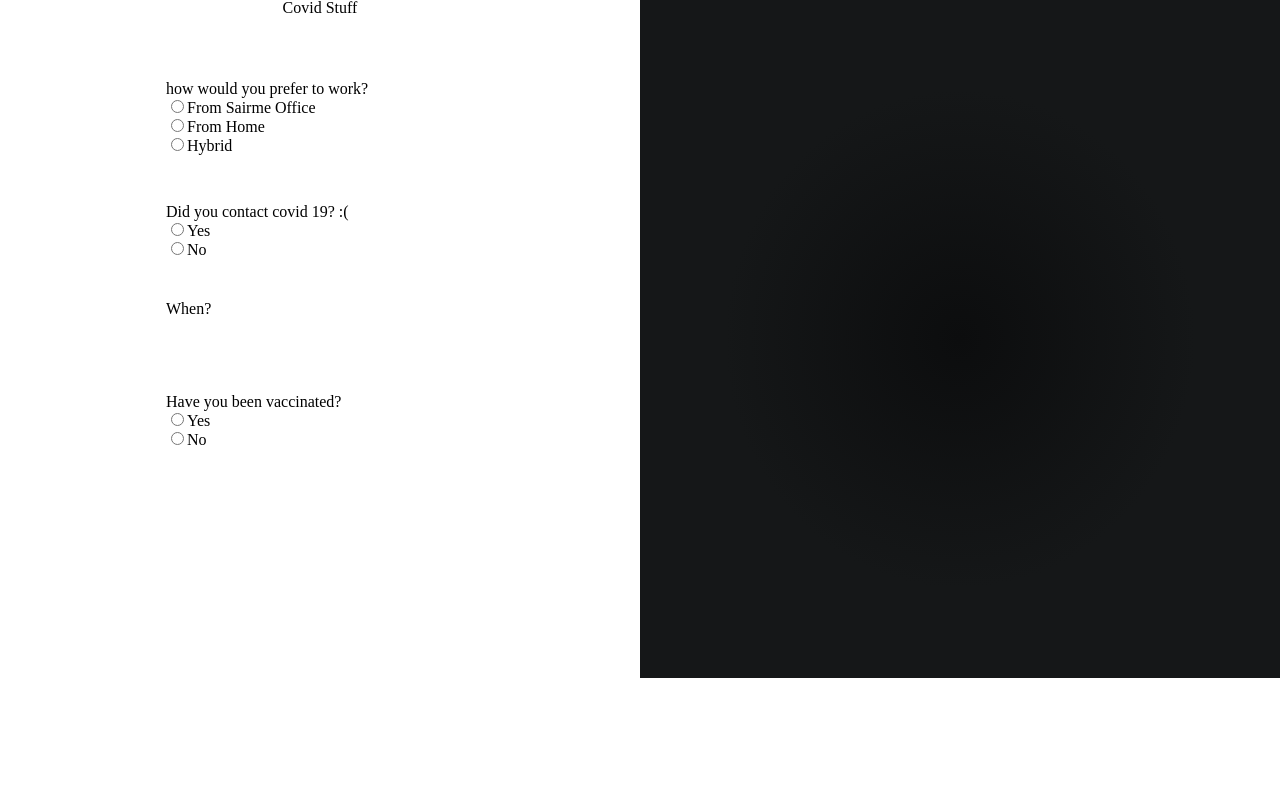
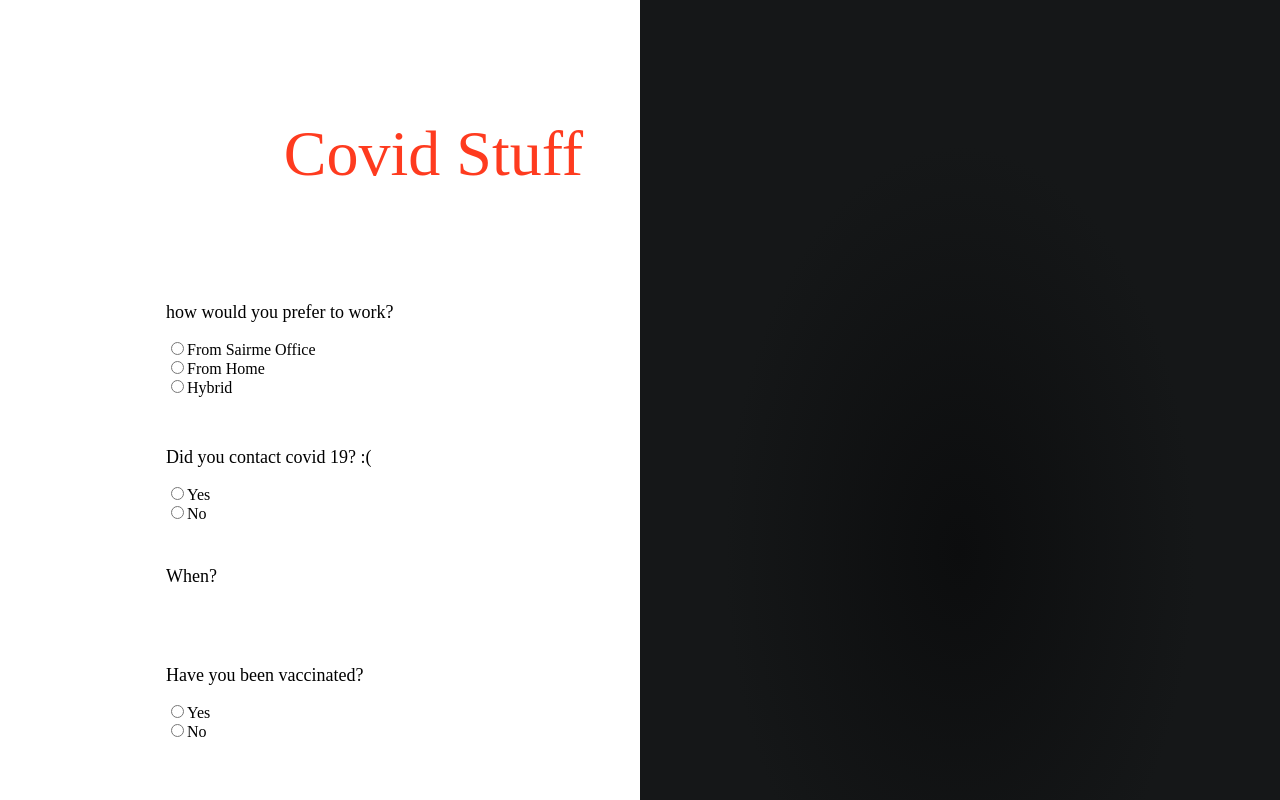
Before and after one commit to Demetrusa/RedBerry-Project, a React (Create React App) app in the folder my-app/: page / in a window 1280 px wide. Shown: the top 800 px of the page. Built offline with nearby package versions, Linux system fonts and the light colour scheme.

Commit message:
Covid leftbox markup & css add

```diff
--- a/my-app/package.json
+++ b/my-app/package.json
@@ -3,6 +3,9 @@
   "version": "0.1.0",
   "private": true,
   "dependencies": {
+    "@emotion/react": "^11.8.1",
+    "@emotion/styled": "^11.8.1",
+    "@mui/material": "^5.4.4",
     "@testing-library/jest-dom": "^5.16.2",
     "@testing-library/react": "^12.1.3",
     "@testing-library/user-event": "^13.5.0",
--- /dev/null
+++ b/my-app/src/components/common/covid/BasicDatePicker.js
@@ -0,0 +1,22 @@
+import * as React from 'react';
+import TextField from '@mui/material/TextField';
+import AdapterDateFns from '@mui/lab/AdapterDateFns';
+import LocalizationProvider from '@mui/lab/LocalizationProvider';
+import DatePicker from '@mui/lab/DatePicker';
+
+export default function BasicDatePicker() {
+  const [value, setValue] = React.useState(null);
+
+  return (
+    <LocalizationProvider dateAdapter={AdapterDateFns}>
+      <DatePicker
+        label="Basic example"
+        value={value}
+        onChange={(newValue) => {
+          setValue(newValue);
+        }}
+        renderInput={(params) => <TextField {...params} />}
+      />
+    </LocalizationProvider>
+  );
+}
--- a/my-app/src/components/common/covid/Covid.css
+++ b/my-app/src/components/common/covid/Covid.css
@@ -22,3 +22,23 @@
 #box4 {
   margin-bottom: 110px;
 }
+.radioBox > h2 {
+  font-size: 18px;
+  line-height: 22px;
+  margin-bottom: 16px;
+}
+.covidHeading {
+  width: 788px;
+  height: 175px;
+  margin: 61px 74px 65px 51px;
+}
+.covidHeading h2 {
+  color: #fe3b1f;
+  font-size: 64px;
+  text-align: center;
+  padding: 61px 74px 65px 51px;
+}
+#home {
+  padding-bottom: 17px;
+  padding-top: 17px;
+}
--- a/my-app/src/components/common/covid/Covid.js
+++ b/my-app/src/components/common/covid/Covid.js
@@ -1,7 +1,13 @@
 import React from "react";
+// import BasicDatePicker from "./BasicDatePicker";
 import "./Covid.css";
 
+
+import "./Covid.css";
+
+
 function Covid() {
+
     return (
         <div className="covid-box">
             <div className="leftCovidBox">
@@ -11,23 +17,27 @@ function Covid() {
                 <div className="CovidRadio">
                     <div className="radioBox">
                         <h2>how would you prefer to work?</h2>
-                        <input type="radio"  id="Office" name="work" value="From Sairme Office"/>From Sairme Office<br/>
-                        <input type="radio"  id="Home" name="work" value="From Home"/>From Home<br/>
-                        <input type="radio"  id="Hybrid" name="work" value="Hybrid"/>Hybrid<br/>
+                        <input type="radio"  id="office" name="work" value="From Sairme Office"/>From Sairme Office<br/>
+                        <input type="radio"  id="home" name="work" value="From Home"/>From Home<br/>
+                        <input type="radio"  id="hybrid" name="work" value="Hybrid"/>Hybrid<br/>
                     </div>
                     <div className="radioBox" id="box2">
                         <h2>Did you contact covid 19? :(</h2>
-                        <input type="radio"  id="CovidYes" name="Yes" value="Yes"/>Yes<br/>
-                        <input type="radio"  id="CovidNo" name="No" value="No"/>No<br/>
+                        <input type="radio"  id="covidYes" name="Yes" value="Yes"/>Yes<br/>
+                        <input type="radio"  id="covidNo" name="No" value="No"/>No<br/>
                     </div>
                     <div className="radioBox" id="box3">
                         <h2>When?</h2>
-
+                        {/* <BasicDatePicker /> */}
                     </div>
                     <div className="radioBox" id="box4">
                         <h2>Have you been vaccinated?</h2>
-                        <input type="radio"  id="VaccinadYes" name="Yes" value="Yes"/>Yes<br/>
-                        <input type="radio"  id="VaccinaNo" name="No" value="No"/>No<br/>
+                        <input type="radio"  id="vaccinadYes" name="Yes" value="Yes"/>Yes<br/>
+                        <input type="radio"  id="vaccinaNo" name="No" value="No"/>No<br/>
+                    </div>
+                    <div className="radioBox" id="box5">
+                        <h2>When did you get your last covid vaccine?</h2>
+                        {/* <BasicDatePicker /> */}
                     </div>
                 </div>
             </div>
```
Also changed, not shown: 1 other file (tests, documents, lock files or other folders).
